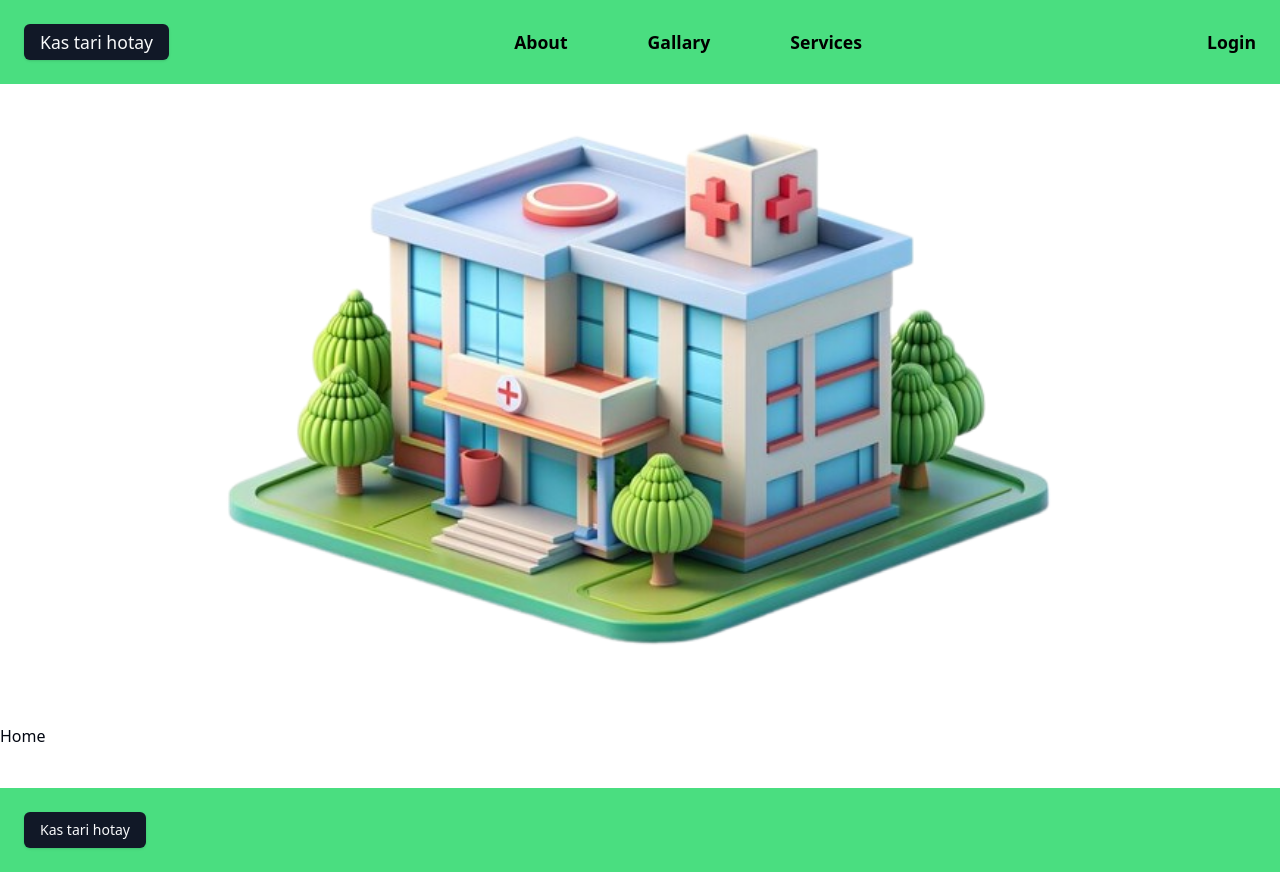
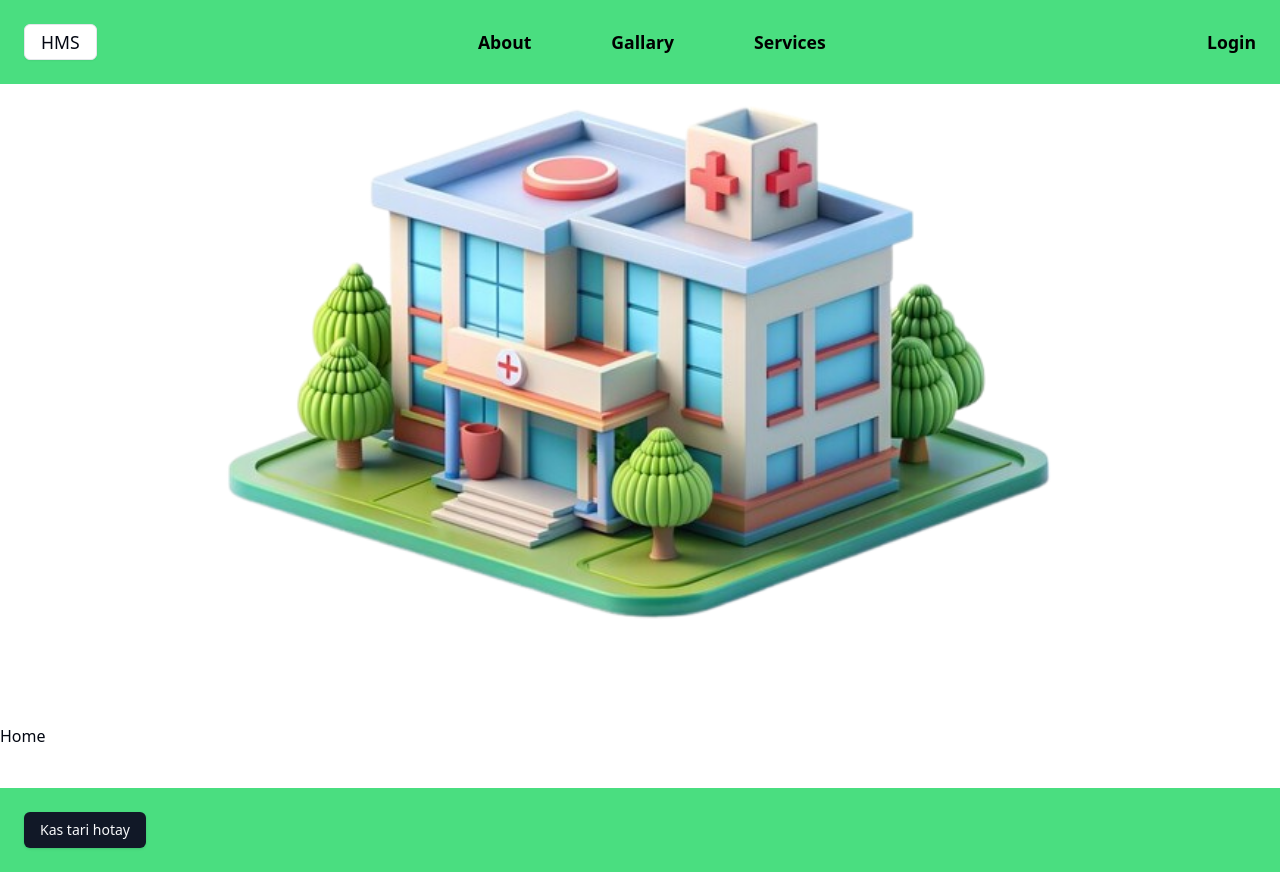
Before and after one commit to prashantbhoite123/HMS_Frontend, a React (Vite) app: page / in a window 1280 px wide. Built offline with nearby package versions, Linux system fonts and the light colour scheme; no server answers.

Commit message:
add hero image animation

```diff
--- a/package.json
+++ b/package.json
@@ -20,6 +20,7 @@
     "@radix-ui/react-slot": "^1.1.0",
     "class-variance-authority": "^0.7.0",
     "clsx": "^2.1.1",
+    "framer-motion": "^11.9.0",
     "lucide-react": "^0.445.0",
     "next-themes": "^0.3.0",
     "react": "^18.3.1",
--- a/src/Api/MyhospitalApi.tsx
+++ b/src/Api/MyhospitalApi.tsx
@@ -1,10 +1,12 @@
 import { RegisterHos } from "@/types"
 import { useMutation } from "react-query"
 import { toast } from "sonner"
+import { useNavigate } from "react-router-dom"
 
 const API_BASE_URL = import.meta.env.VITE_API_BASE_URL
 
 export const useHospitalRegistration = () => {
+  const naviagate = useNavigate()
   const registerHospital = async (
     registrationData: FormData
   ): Promise<RegisterHos> => {
@@ -26,9 +28,9 @@ export const useHospitalRegistration = () => {
     if (!responce.ok) {
       throw new Error("Faild to register hospital")
     }
+
     const data = await responce.json()
 
-    console.log("responce", data)
     return data
   }
 
@@ -37,6 +39,7 @@ export const useHospitalRegistration = () => {
     {
       onSuccess: () => {
         toast.success("Hospital Registar Successfully")
+        naviagate("/")
       },
       onError: () => {
         toast.error("Error while register hospital")
--- a/src/components/Hero.tsx
+++ b/src/components/Hero.tsx
@@ -1,7 +1,20 @@
 import heroImg from "@/assets/02Hero-removebg-preview.png"
+import { motion } from "framer-motion"
 
 const Hero = () => {
-  return <img src={heroImg} className="w-full  max-h-[600px] object-contain" />
+  return (
+    <motion.img
+      src={heroImg}
+      className="w-full  max-h-[600px] object-contain"
+      animate={{ translateY: [-30, 30] }}
+      transition={{
+        repeat: Infinity,
+        repeatType: "mirror",
+        duration: 3,
+        ease: "easeInOut",
+      }}
+    />
+  )
 }
 
 export default Hero
--- a/src/components/MainNav.tsx
+++ b/src/components/MainNav.tsx
@@ -20,7 +20,9 @@ const MainNav = () => {
   return (
     <div className="flex w-full justify-between items-center">
       <Link to="/">
-        <Button className="text-[1.1rem]">Kas tari hotay</Button>
+        <Button variant="outline" className="text-[1.1rem]">
+          HMS
+        </Button>
       </Link>
 
       <div className="flex gap-20 text-[1.1rem]  font-semibold text-black">
```
Also changed, not shown: 1 other file (tests, documents, lock files or other folders).
